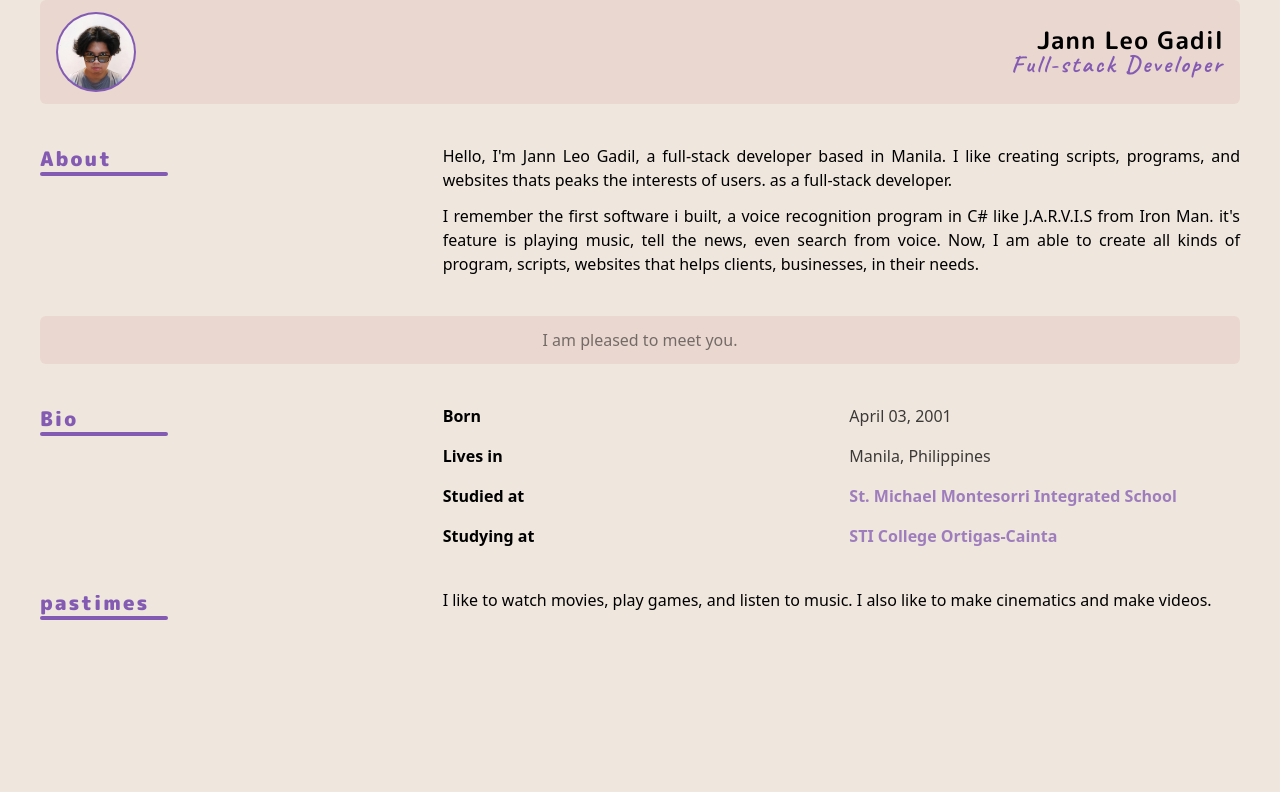
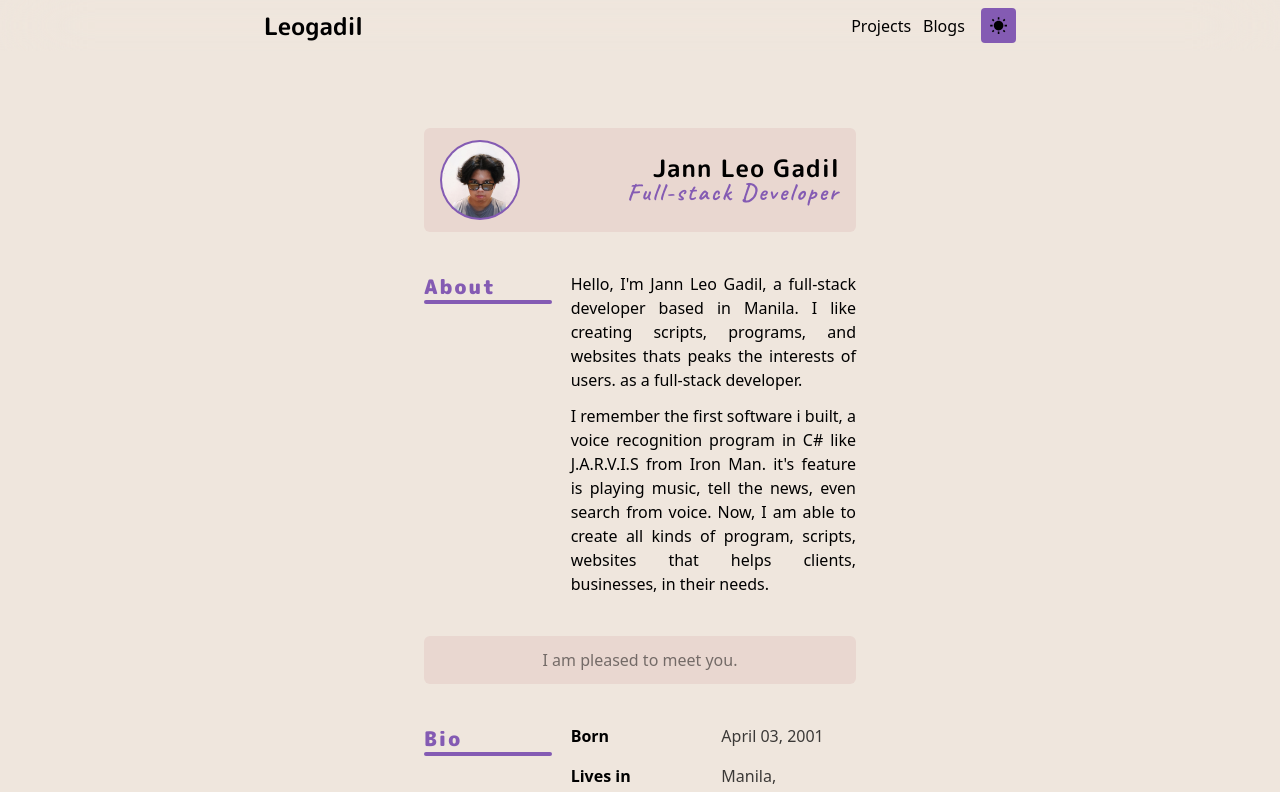
Before and after one commit to leogadil/website, a Next.js app: page / in a window 1280 px wide. Shown: the top 792 px of the page. Built offline with nearby package versions, Linux system fonts and the light colour scheme.

Commit message:
added the layout

```diff
--- a/pages/_app.tsx
+++ b/pages/_app.tsx
@@ -1,13 +1,16 @@
 import '../styles/globals.css'
 import type { AppProps } from 'next/app'
 import { ThemeProvider } from 'next-themes'
-import {useEffect} from 'react'
+
+import TheLayout from '../components/thelayout'
 
 function MyApp({ Component, pageProps }: AppProps) {
 
 	return (
 		<ThemeProvider attribute='class'>
-			<Component {...pageProps}/>
+			<TheLayout>
+				<Component {...pageProps}/>
+			</TheLayout>
 		</ThemeProvider>
 	)
 }
```
